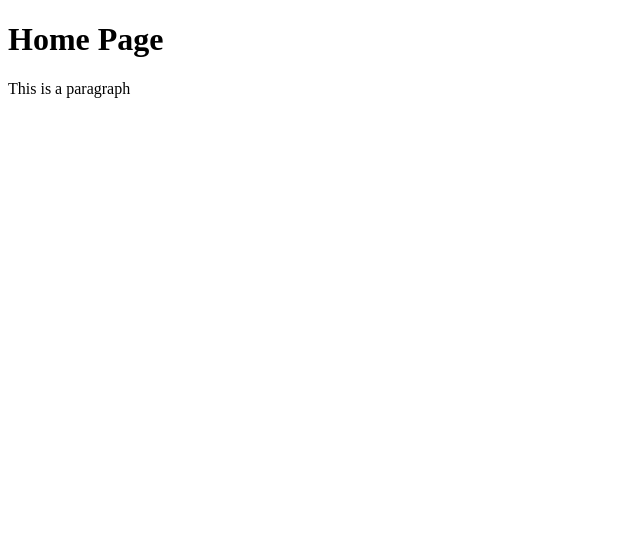
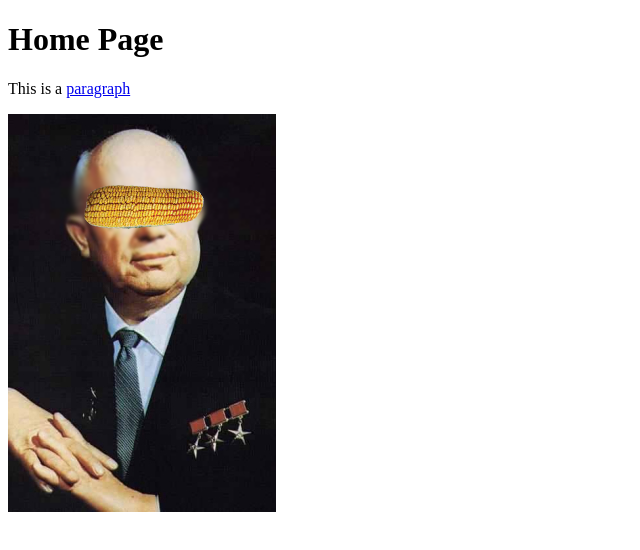
Before and after one commit to Magician1427/magician1427.github.io, a plain HTML site: page index.html in a window 1280 px wide. Shown: the whole page, without its empty margins (0-640 px from the left). Drawn offline with Linux system fonts and the light colour scheme.

Commit message:
hyperlink

```diff
--- a/index.html
+++ b/index.html
@@ -6,6 +6,7 @@
 </head>
 <body>
     <h1>Home Page</h1>
-    <p>This is a paragraph</p>
+    <p>This is a <a href="mailto:victor.chen@prismsus.org"  target="_blank"> paragraph </a> </p>
+	<img src="CORNS.png" alt="Corns blind someone's eyes">
 </body>
 </html>
```
Also changed, not shown: CORNS.png (added), newFile.txt (added).
